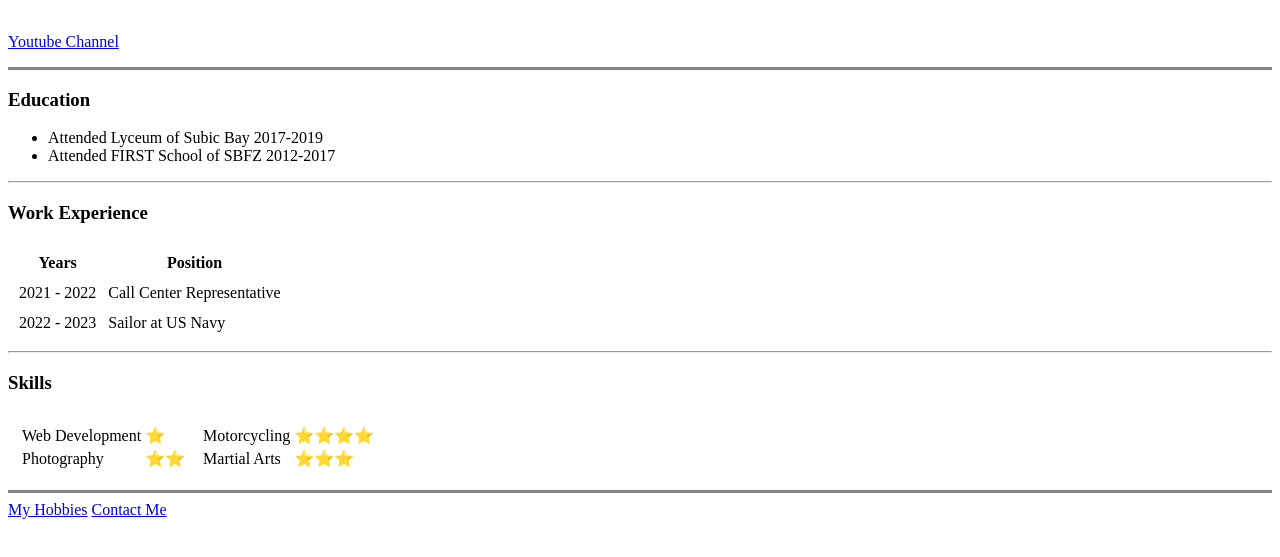
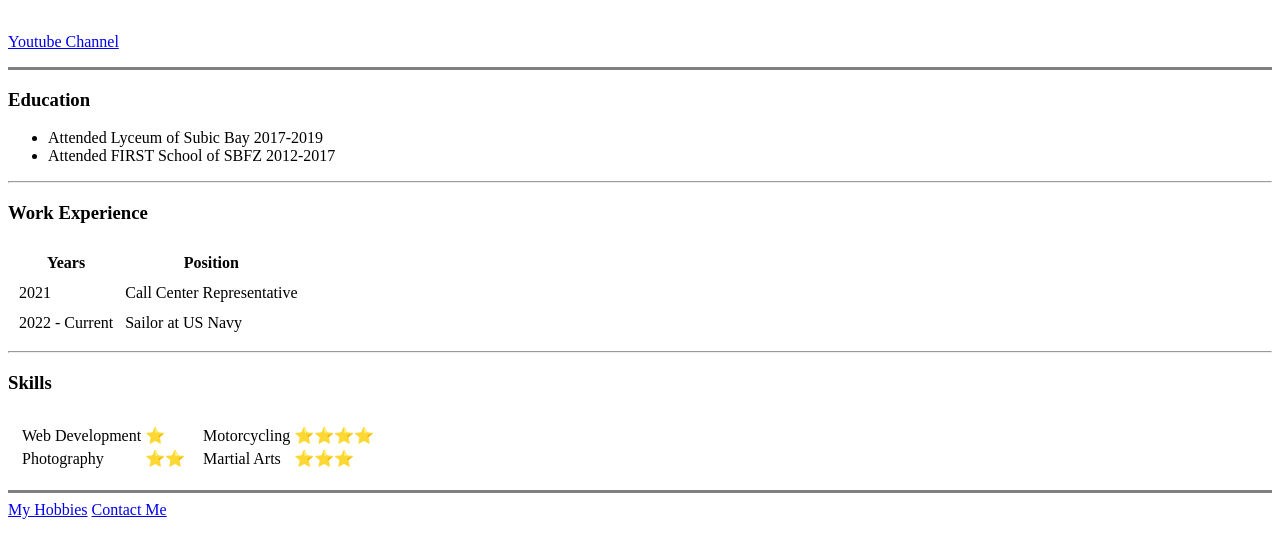
Before and after one commit to dazedasfk/cv, a plain HTML site: page index.html in a window 1280 px wide. Shown: the part 187-744 px from the top of the page. Drawn offline with Linux system fonts and the light colour scheme.

```diff
--- a/index.html
+++ b/index.html
@@ -35,11 +35,11 @@
         </thead>
         <tbody>
         <tr>
-            <td>2021 - 2022</td>
+            <td>2021</td>
             <td>Call Center Representative</td>
         </tr>
         <tr>
-            <td>2022 - 2023</td>
+            <td>2022 - Current</td>
             <td>Sailor at US Navy</td>
         </tr>
         </tbody>
```
